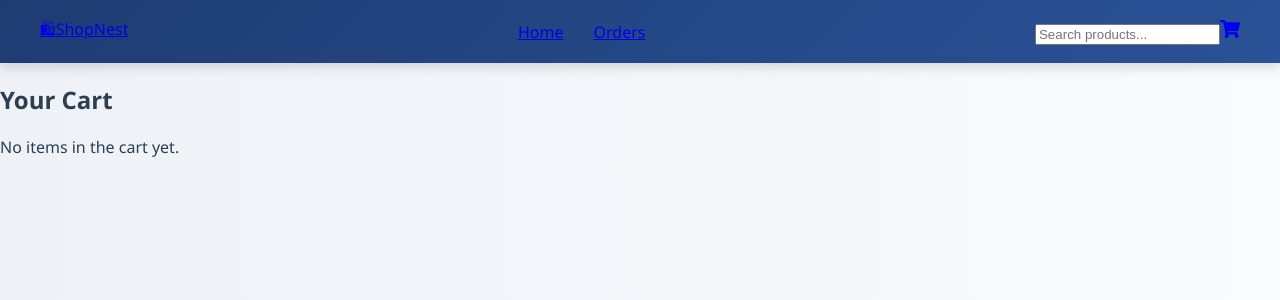
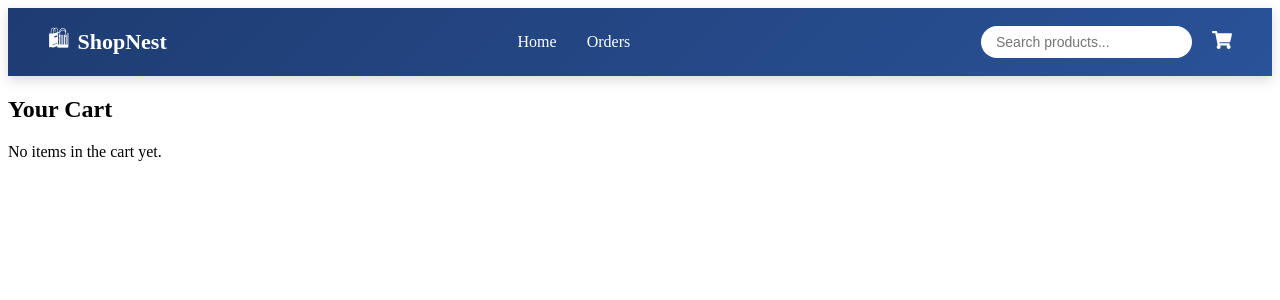
Before and after one commit to Sathish288/ecommerce, a React (Create React App) app: page /ecommerce/cart in a window 1280 px wide. Shown: the top 300 px of the page. Built offline with nearby package versions, Linux system fonts and the light colour scheme.

Commit message:
index.css

```diff
--- a/src/index.css
+++ b/src/index.css
@@ -1,16 +1,7 @@
-/* ===== Global Styles ===== */
-body {
-  font-family: "Segoe UI", Roboto, sans-serif;
-  background: linear-gradient(to right, #eef2f7, #f9fbfd);
-  margin: 0;
-  padding: 0;
-  color: #2c3e50;
-}
-
 /* ===== Header ===== */
-header {
+.main-header {
   background: linear-gradient(135deg, #1e3c72, #2a5298);
-  padding: 18px 40px;
+  padding: 15px 40px;
   color: white;
   box-shadow: 0 4px 12px rgba(0, 0, 0, 0.15);
 }
@@ -23,8 +14,26 @@ header {
   margin: auto;
 }
 
-/* ===== Navigation ===== */
-nav ul {
+/* Logo */
+.logo a {
+  display: flex;
+  align-items: center;
+  gap: 8px;
+  text-decoration: none;
+  color: white;
+}
+
+.logo-text {
+  font-size: 22px;
+  font-weight: bold;
+}
+
+.logo-icon {
+  font-size: 22px;
+}
+
+/* Navigation */
+.nav-links {
   list-style: none;
   display: flex;
   gap: 30px;
@@ -32,136 +41,48 @@ nav ul {
   padding: 0;
 }
 
-nav ul li {
-  cursor: pointer;
+.nav-links a {
+  text-decoration: none;
+  color: white;
   font-weight: 500;
-  transition: opacity 0.3s ease;
+  transition: 0.3s ease;
 }
 
-nav ul li:hover {
+.nav-links a:hover {
   opacity: 0.7;
 }
 
-/* ===== Search Bar ===== */
-.search-bar {
+/* Right Section */
+.header-right {
   display: flex;
   align-items: center;
-  gap: 10px;
+  gap: 20px;
 }
 
-.search-bar input {
-  padding: 10px 15px;
-  font-size: 15px;
-  border-radius: 25px;
-  border: 1px solid #ccc;
+/* Search */
+.search-input {
+  padding: 8px 15px;
+  border-radius: 20px;
+  border: none;
   outline: none;
-  transition: 0.3s ease;
+  font-size: 14px;
 }
 
-.search-bar input:focus {
-  border-color: #2a5298;
-  box-shadow: 0 0 0 3px rgba(42, 82, 152, 0.2);
-}
-
-/* ===== Product Grid ===== */
-.product-list {
-  display: grid;
-  grid-template-columns: repeat(auto-fit, minmax(250px, 1fr));
-  gap: 30px;
-  padding: 50px;
-  max-width: 1200px;
-  margin: auto;
-}
-
-/* ===== Product Card ===== */
-.product-item {
-  background: white;
-  border-radius: 15px;
-  padding: 25px;
-  text-align: center;
-  box-shadow: 0 6px 18px rgba(0, 0, 0, 0.08);
-  transition: all 0.3s ease;
-}
-
-.product-item:hover {
-  transform: translateY(-8px);
-  box-shadow: 0 12px 25px rgba(0, 0, 0, 0.15);
-}
-
-.product-item img {
-  width: 140px;
-  height: 160px;
-  object-fit: contain;
-  margin-bottom: 15px;
-}
-
-.product-item h2 {
-  font-size: 17px;
-  margin: 10px 0;
-  color: #1e3c72;
-}
-
-.product-item p {
-  font-size: 14px;
-  color: #777;
-  margin-bottom: 15px;
-}
-
-/* ===== Button ===== */
-.product-item button {
-  padding: 10px 18px;
-  font-size: 14px;
-  background: linear-gradient(135deg, #ff7e5f, #feb47b);
+/* Cart */
+.cart-icon {
+  position: relative;
   color: white;
-  border: none;
-  border-radius: 30px;
-  cursor: pointer;
-  transition: all 0.3s ease;
-}
-
-.product-item button:hover {
-  transform: scale(1.05);
-  box-shadow: 0 6px 15px rgba(255, 126, 95, 0.4);
-}
-
-/* ===== Cart Badge ===== */
-.cart {
-  position: relative;
-  display: flex;
-  align-items: center;
+  text-decoration: none;
 }
 
 .cart-count {
   position: absolute;
   top: -8px;
-  right: -12px;
+  right: -10px;
   background: #ff4d4f;
   color: white;
   border-radius: 50%;
-  padding: 4px 8px;
+  padding: 3px 7px;
   font-size: 12px;
   font-weight: bold;
-  box-shadow: 0 3px 8px rgba(255, 77, 79, 0.4);
 }
-
-/* ===== Order Section ===== */
-.order {
-  display: flex;
-  align-items: center;
-  gap: 10px;
-}
-
-/* ===== Responsive ===== */
-@media (max-width: 768px) {
-  header {
-    padding: 15px 20px;
-  }
-
-  .product-list {
-    padding: 25px;
-  }
-
-  nav ul {
-    gap: 15px;
-  }
-}
```
